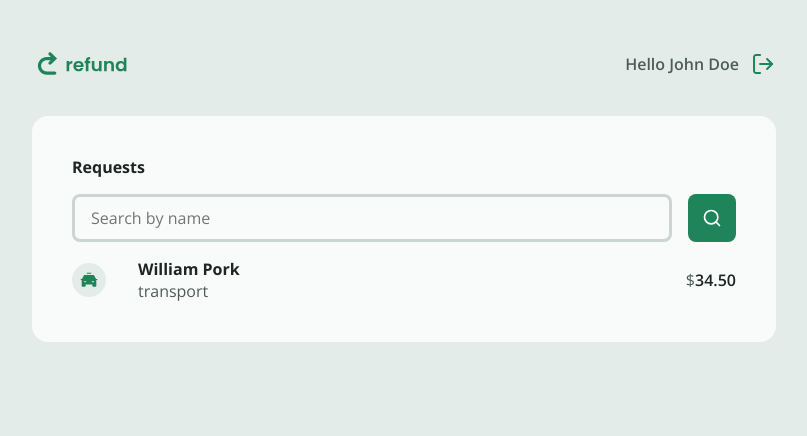
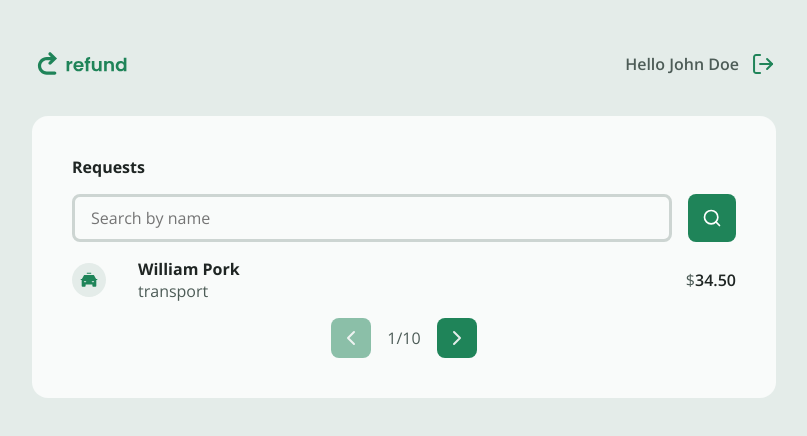
Before and after one commit to brossavictor/refund, a React (Vite) app in the folder web/: page / in a window 1280 px wide. Shown: the top 436 px of the page, without its empty margins (236-1043 px from the left). Built offline with nearby package versions, Linux system fonts and the light colour scheme.

Commit message:
pagiantion wip

```diff
--- /dev/null
+++ b/web/src/components/Pagination.tsx
@@ -0,0 +1,47 @@
+import { useState } from "react";
+import left from "../assets/left.svg";
+import right from "../assets/right.svg";
+
+import { Button } from "./Button";
+
+type PaginationProps = {
+  current: number;
+  total: number;
+  onNext: () => void;
+  onPrevious: () => void;
+};
+
+export function Pagination({
+  current,
+  total,
+  onNext,
+  onPrevious,
+}: PaginationProps) {
+  const [hover, setHover] = useState(false);
+
+  return (
+    <div className="pagination">
+      <Button
+        onClick={onPrevious}
+        disabled={current == 1}
+        onMouseEnter={() => setHover(true)}
+        onMouseLeave={() => setHover(false)}
+      >
+        <img src={left} alt="Left arrow, turn back." />
+      </Button>
+
+      <span className={hover ? "hover" : undefined}>
+        {current}/{total}
+      </span>
+
+      <Button
+        onClick={onNext}
+        disabled={current == total}
+        onMouseEnter={() => setHover(true)}
+        onMouseLeave={() => setHover(false)}
+      >
+        <img src={right} alt="Right arrow, go forward." />
+      </Button>
+    </div>
+  );
+}
--- a/web/src/pages/Dashboard.tsx
+++ b/web/src/pages/Dashboard.tsx
@@ -4,12 +4,28 @@ import { Button } from "../components/Button";
 import search from "../assets/search.svg";
 import { RefundItem } from "../components/RefundItem";
 import { CATEGORIES } from "../utils/categories";
+import { Pagination } from "../components/Pagination";
 
 export function Dashboard() {
   const [name, setName] = useState("");
   function fetchRefunds(e: React.FormEvent) {
     e.preventDefault();
     console.log(name);
+  }
+  const [page, setPage] = useState(1);
+  const [totalPages, setTotalPages] = useState(10);
+
+  function handlePagination(action: "next" | "previous") {
+    setPage((prevPage) => {
+      if (action === "next" && prevPage < totalPages) {
+        return prevPage + 1;
+      }
+      if (action === "previous" && prevPage > 1) {
+        return prevPage - 1;
+      }
+
+      return prevPage;
+    });
   }
 
   return (
@@ -35,6 +51,13 @@ export function Dashboard() {
           categoryImg: CATEGORIES["transport"].icon,
         }}
       ></RefundItem>
+
+      <Pagination
+        current={page}
+        total={totalPages}
+        onNext={() => handlePagination("next")}
+        onPrevious={() => handlePagination("previous")}
+      />
     </div>
   );
 }
--- a/web/src/pages/SignIn.tsx
+++ b/web/src/pages/SignIn.tsx
@@ -5,10 +5,10 @@ import { Input } from "../components/Input";
 export function SignIn() {
   const [email, setEmail] = useState("");
   const [password, setPassword] = useState("");
-  /* const [isloading, setIsLoading] = useState("false"); */
+  const [loading, setLoading] = useState(false);
 
   function handleSubmit() {
-    console.log({ email, password /* , isloading */ });
+    console.log({ email, password /* , loading */ });
   }
 
   return (
@@ -28,7 +28,7 @@ export function SignIn() {
         onChange={(e) => setPassword(e.target.value)}
       />
 
-      <Button type="submit" onClick={handleSubmit}>
+      <Button type="submit" onClick={handleSubmit} disabled={loading}>
         Sign In
       </Button>
 
--- a/web/src/styles/button.css
+++ b/web/src/styles/button.css
@@ -19,6 +19,5 @@ button:hover {
 button:disabled,
 button:hover & button:disabled {
   opacity: 50%;
-  cursor: progress;
   color: var(--color-white);
 }
--- a/web/src/styles/index.css
+++ b/web/src/styles/index.css
@@ -10,3 +10,4 @@
 @import url(confirm.css);
 @import url(dashboard.css);
 @import url(refund-item.css);
+@import url(pagination.css);
--- /dev/null
+++ b/web/src/styles/pagination.css
@@ -0,0 +1,26 @@
+.pagination {
+  display: flex;
+  flex-direction: row;
+  gap: calc(var(--spacing) * 4);
+
+  background-color: var(--color-gray-500);
+}
+
+.pagination > Button {
+  border-style: none;
+  width: 2.5rem;
+  height: 2.5rem;
+}
+
+.pagination > Button:hover {
+  background-color: var(--color-green-200);
+}
+
+.pagination > span {
+  font: var(--font-size-sm);
+  color: var(--color-gray-200);
+}
+
+.hover {
+  color: var(--color-gray-200);
+}
--- a/web/src/styles/signIn.css
+++ b/web/src/styles/signIn.css
@@ -21,3 +21,7 @@
 .signIn a:hover {
   color: var(--color-green-800);
 }
+
+.signIn > Button:disabled {
+  cursor: progress;
+}
```
